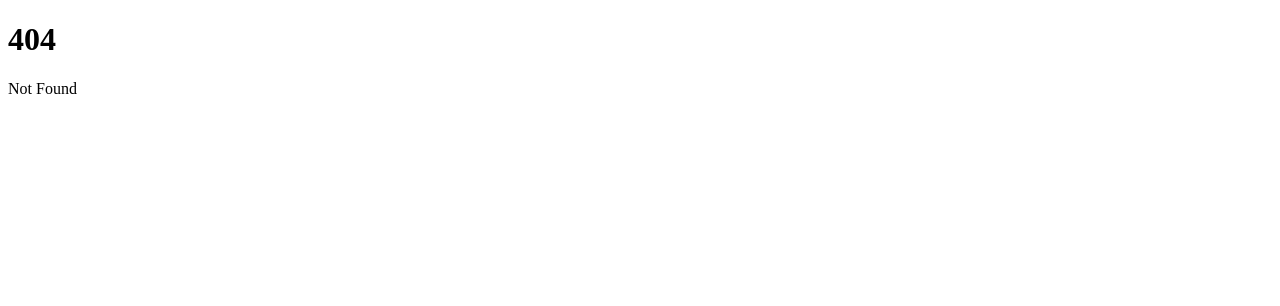
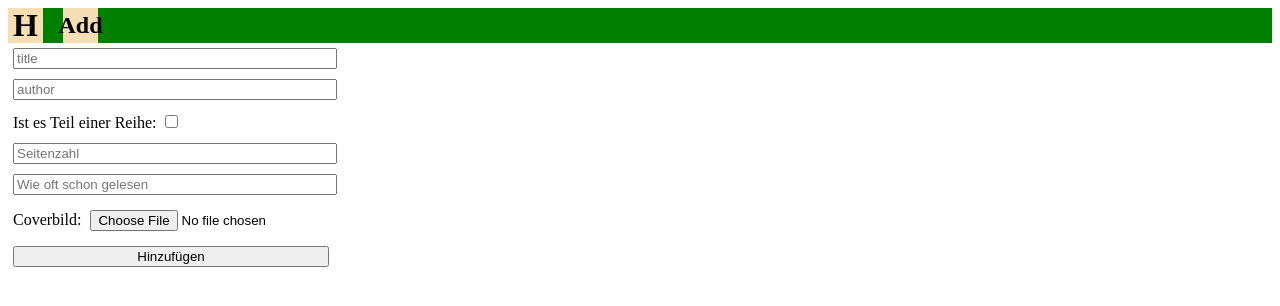
Before and after one commit to Klavierfloh/booktracker, a SvelteKit app: page /addBook in a window 1280 px wide. Before the commit this address had no page. Shown: the top 306 px of the page. Built offline with nearby package versions, Linux system fonts and the light colour scheme.

Commit message:
#2 basic UI done, now add backend

```diff
--- /dev/null
+++ b/src/lib/components/TopBar.svelte
@@ -0,0 +1,69 @@
+<script>
+    import { goto } from "$app/navigation";
+</script>
+
+<div class="bar">
+    <!-- svelte-ignore a11y_click_events_have_key_events -->
+    <!-- svelte-ignore a11y_no_static_element_interactions -->
+    <div
+        class="menuButton"
+        onclick={() => {
+            goto("/");
+        }}
+    >
+        <h1>H</h1>
+    </div>
+
+    <!-- svelte-ignore a11y_click_events_have_key_events -->
+    <!-- svelte-ignore a11y_no_static_element_interactions -->
+    <div
+        class="addBookButton"
+        onclick={() => {
+            goto("/addBook");
+        }}
+    >
+        <h2>Add</h2>
+    </div>
+</div>
+
+<style>
+    .bar {
+        width: 100%;
+        height: 35px;
+        background-color: green;
+        position: sticky;
+        align-items:flex-end;
+        display: flex;
+        top: 0;
+    }
+    .menuButton {
+        background-color: wheat;
+        display: flex;
+        align-items: center;
+        justify-content: center;
+        x: 100% - 35px;
+        y: 0;
+        width: 35px;
+        height: 100%;
+        margin-right: 20px;
+
+    }
+    .menuButton:hover {
+        background-color: white;
+    }
+
+    .addBookButton {
+        background-color: wheat;
+        display: flex;
+        align-items: center;
+        justify-content: center;
+        x: 100% - 35px;
+        y: 0;
+        width: 35px;
+        height: 100%;
+
+    }
+    .addBookButton:hover {
+        background-color: white;
+    }
+</style>
--- /dev/null
+++ b/src/routes/addBook/+page.svelte
@@ -0,0 +1,57 @@
+<script lang="ts">
+    import TopBar from "$lib/components/TopBar.svelte";
+
+    let title = $state("");
+
+    let author = $state("");
+
+    let partOfSeries: boolean | undefined | null = $state(false);
+</script>
+
+<TopBar></TopBar>
+
+<div class="form">
+    <input type="text" placeholder="title" />
+
+    <input type="text" placeholder="author" />
+
+    <div>
+        Ist es Teil einer Reihe:
+        <input
+            type="checkbox"
+            title="partOfSeries"
+            placeholder="title"
+            bind:checked={partOfSeries}
+        />
+    </div>
+
+    {#if partOfSeries == true}
+        <input type="number" title="welcher Teil" placeholder="welcher Teil" />
+    {/if}
+
+    <input type="number" placeholder="Seitenzahl">
+
+    <input type="number" placeholder="Wie oft schon gelesen">
+
+    <div>
+        Coverbild:
+        <input type="file" title="Coverbild">
+    </div>
+    <button>Hinzufügen</button>
+</div>
+
+<style>
+    .form {
+        display: flex;
+        flex-direction: column;
+        *{
+            margin:5px;
+        }
+    }
+    input {
+        max-width: 25%;
+    }
+    button{
+        max-width: 25%;
+    }
+</style>
```
Also changed, not shown: src/lib/BookType.ts (added, +9 -0 lines), src/routes/+page.svelte (+110 -2 lines), src/routes/Book.svelte (added, +25 -0 lines), src/routes/book/[id]/+page.svelte (added, +44 -0 lines).
